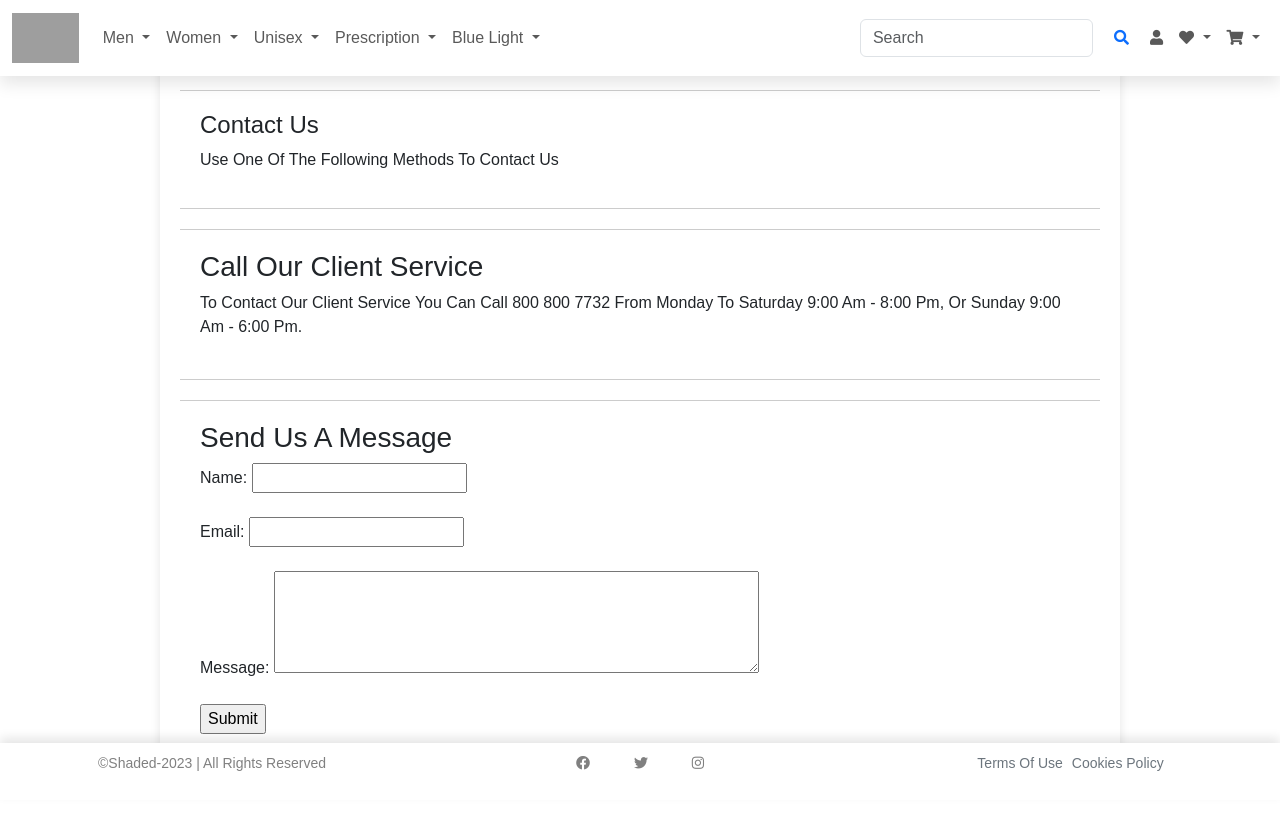
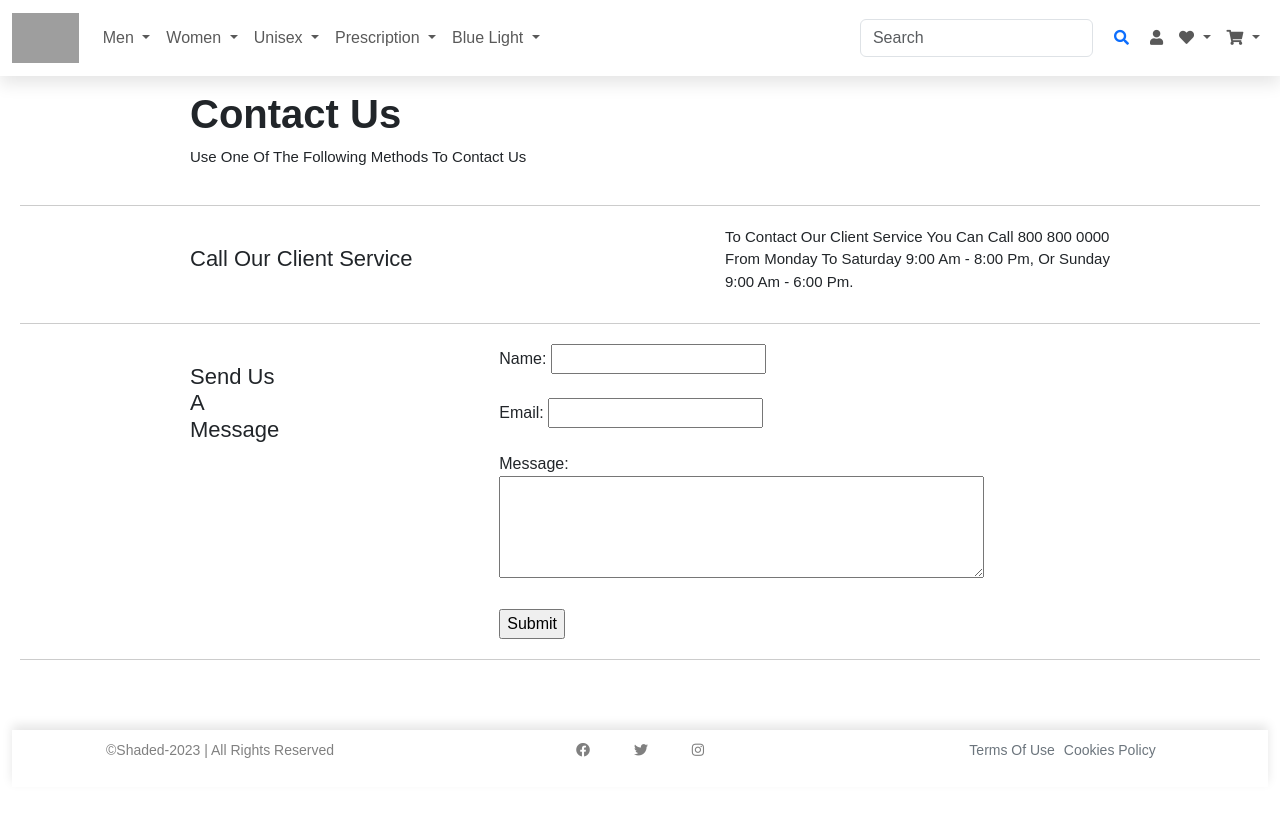
Before and after one commit to Archa-dev/Team-project-25, a PHP site: page /Contactus.php in a window 1280 px wide. After the commit the page ends 758 px from the top, so only its background shows below. Run offline with PHP 8.4, Linux system fonts and the light colour scheme; grey boxes are pictures that could not be loaded.

Commit message:
Update Contactus.php
Done with contact us page

```diff
--- a/Contactus.php
+++ b/Contactus.php
@@ -28,6 +28,9 @@
     text-decoration: none;
     text-transform: capitalize;
     transition: .2s linear;
+    height: 100vh;
+    display: flex;
+     flex-direction: column;
 }
 
 header {
@@ -58,27 +61,48 @@ header {
 
 /* contact us page Styles */
 .container {
-    max-width: 960px;
+   max-width:fit-content;
    margin: 50px auto;
    padding: 20px;
    background-color: #fff;
-   box-shadow: 0 0 10px rgba(0, 0, 0, 0.1);
+
  }
- .contact-section {
+ .contact-section1 {
+   padding: 20px;
+   font-size: 15px;
+   margin-left: 150px;
+ }
+ .contact-section2 {
+   padding: 20px;
+   border-top: 1px solid #ccc ;
+   border-bottom: 1px solid #ccc;
+   display: flex;
+   margin-top: auto;
+   margin-bottom: auto;
+ }
+ .contact-section3 {
+   padding: 20px;
+   border-bottom: 1px solid #ccc;
+   display: flex;
+   margin-top: auto;
+   margin-bottom: auto;
+ }
+ .contact-section h3 {
+   flex:1 ;
    margin-top: 20px;
-   padding: 20px;
-   border-top: 1px solid #ccc;
-   border-bottom: 1px solid #ccc;
- }
- .contact-section h2 {
-   font-size: 24px;
+   margin-left: 150px;
+   margin-right: 20px;
+   font-size: 22px;
  }
  .contact-section p {
-   font-size: 16px;
+    flex: 1;
+    margin-right: 100px;
+    margin-left: 100px;
+   font-size: 15px;
+   margin-bottom: 10px;
  }
- .contact-section .service-hours {
-   margin-bottom: 20px;
- }
+
+
 
  /* Updated Footer Styles */
 .footer {
@@ -86,12 +110,14 @@ header {
             color: grey;
             padding: 10px;
             text-align: center;
-            position: fixed;
+            /* position: fixed; */
+            margin-top: auto;
             bottom: 0;
             left: 0;
             width: 100%;
             font-size: 14px;
             box-shadow: 0 -5px 10px rgba(0, 0, 0, 0.1);
+
         }
 
 .social-icons a {
@@ -243,17 +269,18 @@ header {
     <main>
 
         <div class="container">
-            <div class="contact-section">
-              <h2>Contact us</h2>
+            <div class="contact-section1">
+              <h1><b>Contact us</b></h1>
               <p>Use one of the following methods to contact us</p>
             </div>
-
-            <div class="contact-section">
+           <div class="contact-section">
+            <div class="contact-section2">
               <h3>Call our Client Service</h3>
-              <p class="service-hours">To contact our Client Service you can call 800 800 7732 from Monday to Saturday 9:00 am - 8:00 pm, or Sunday 9:00 am - 6:00 pm.</p>
+              <p class="service-hours">To contact our Client Service you can call 800 800 0000 from Monday to Saturday 9:00 am - 8:00 pm, or Sunday 9:00 am - 6:00 pm.</p>
             </div>
-            <div class = "contact-section">
+            <div class = "contact-section3">
               <h3>Send us a message</h3>
+              <p>
               <form action="/submit-message" method="post">
                   <label for="name">Name:</label>
                   <input type="text" id="name" name="name" required><br><br>
@@ -263,8 +290,10 @@ header {
                   <textarea id="message" name="message" rows="4" cols="50" required></textarea><br><br>
                   <input type="submit" value="Submit">
               </form>
+            </p>
 
             </div>
+        </div>
 
           </div>
 
```
